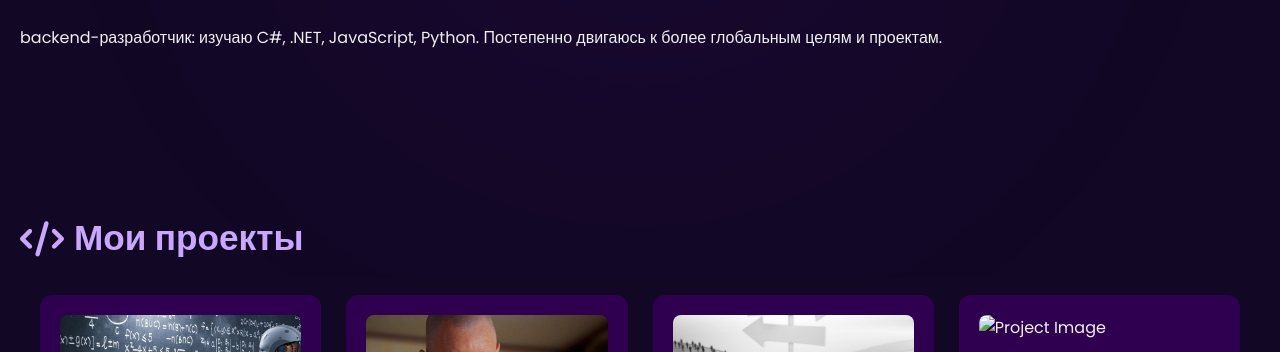
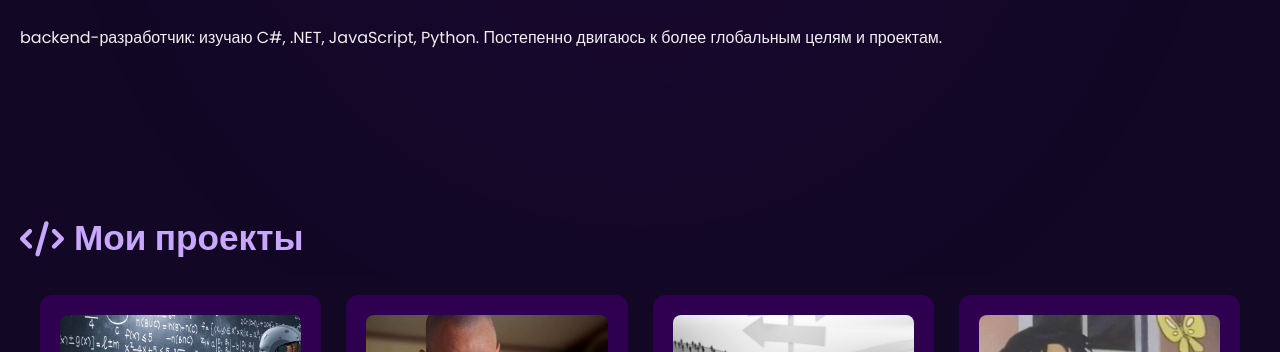
Before and after one commit to max-permyakov/portfolio, a plain HTML site: page index.html in a window 1280 px wide. Shown: the part 585-937 px from the top of the page. Drawn offline with Linux system fonts and the light colour scheme.

Commit message:
refactor

```diff
--- a/index.html
+++ b/index.html
@@ -44,7 +44,7 @@
       </div>
 
       <div class="project-card">
-        <img src="" alt="Project Image">
+        <img src="resurses\neuro.png" alt="Project Image">
         <h3><a href="https://github.com/max-permyakov/telegram-chatbot-with-ollama" target="_blank">telegram-chatbot-with-ollama</a></h3>
         <p>Телеграм-бот С декстопной нейросетью 0llama </p>
       </div>
```
